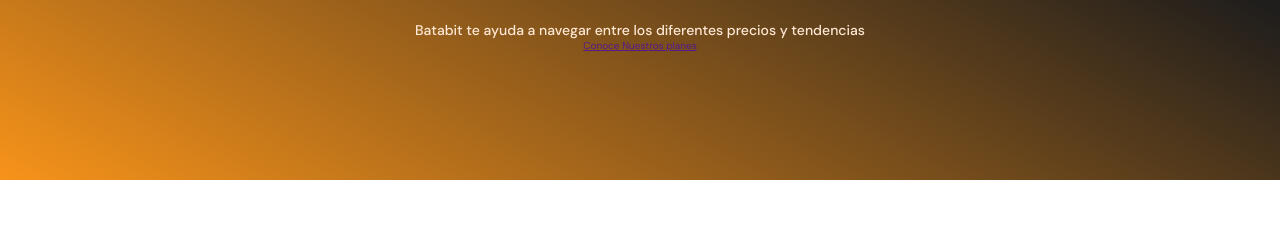
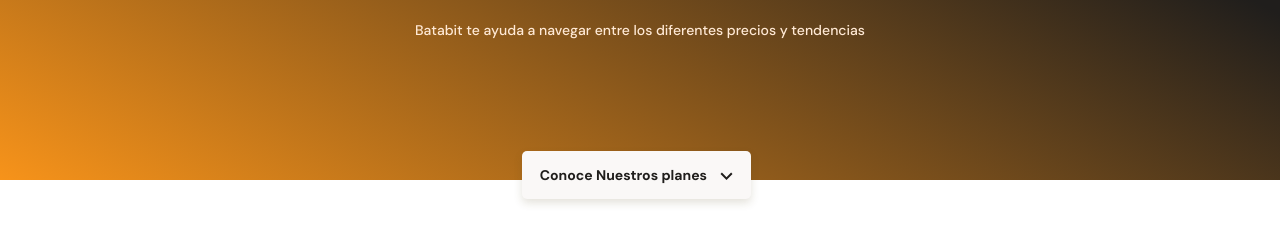
Before and after one commit to devcamilog/batabit-bitcoin, a plain HTML site: page index.html in a window 1280 px wide. Shown: the part 154-398 px from the top of the page. Drawn offline with Linux system fonts and the light colour scheme.

Commit message:
Se agrego estilos al header button

```diff
--- a/style.css
+++ b/style.css
@@ -66,3 +66,29 @@ header img {
     line-height: 1.8rem;
     color: var(--soft-orange);
 }
+.header--title-container .header--button {
+    position: absolute;
+    left: calc(50% - 118px);
+    top: 270px;
+    display: block;
+    margin-top: 35px;
+    padding: 15px;
+    width: 229px;
+    height: 48px;
+    background-color: var(--off-white);
+    /*Sombra*/
+    box-shadow: 0px 4px 8px rgba(89,73 ,30,0.16);
+    border: none;
+    border-radius: 5px;
+    font-size: 1.4rem;
+    font-weight: bold;
+    text-decoration: none;
+    color: var(--black);
+}
+.header--button span {
+    display: inline-block;
+    width: 13px;
+    height: 8px;
+    margin-left: 10px;
+    background-image: url('./assets/icons/down-arrow.svg');
+}
```
